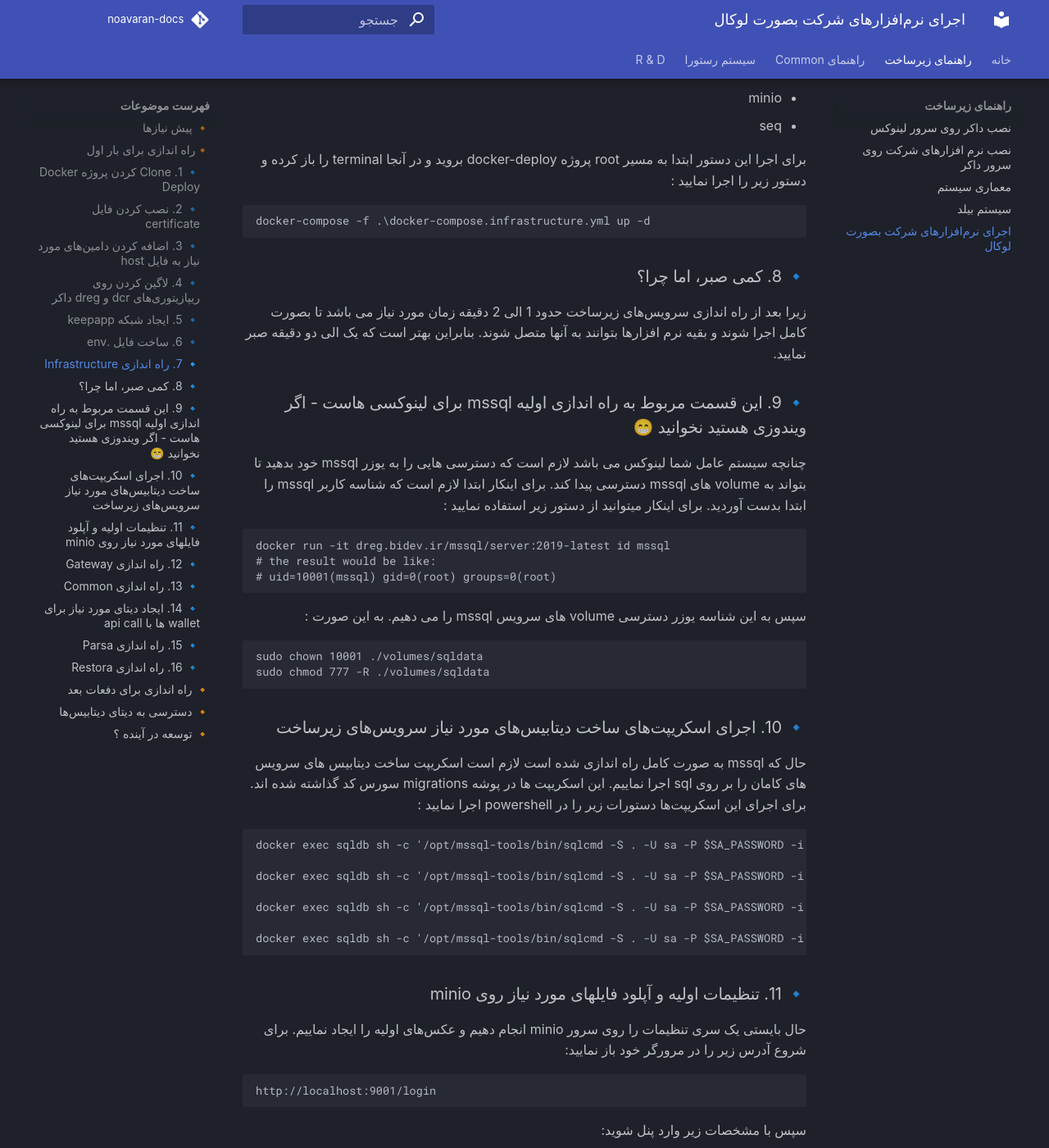
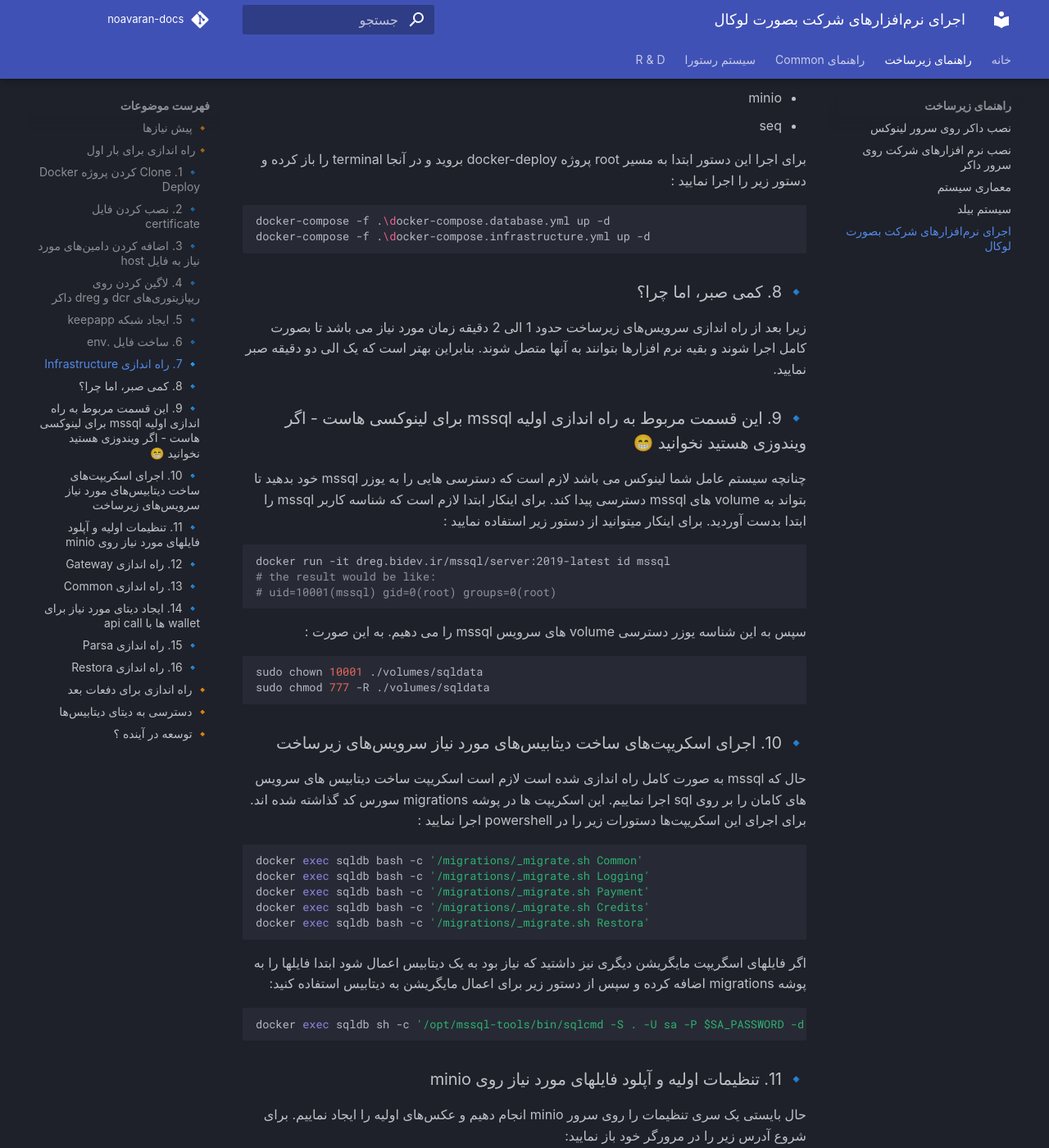
Before and after one commit to blue-innovators/noavaran-docs, an MkDocs documentation site: the page built from docs/infrastructure/setup-apps-local.md, in a window 1280 px wide and 1400 px high, scrolled down 2781 px. Shown: the whole window at 82% size. Built offline with MkDocs 1.6.1 and Material for MkDocs 9.7.7, drawn with Linux system fonts in a browser that asks for light colours; some web fonts are replaced; comment, search, counter and statistics services are not loaded; some of the changed text lies outside the part shown.

Commit message:
update new information for latest docker-deploy project

````diff
--- a/docs/infrastructure/setup-apps-local.md
+++ b/docs/infrastructure/setup-apps-local.md
@@ -76,7 +76,7 @@ docker login dreg.bidev.ir -u developer -p 123
 ### 🔹 5. ایجاد شبکه keepapp
 
 حال بایستی شبکه ای با نام keepapp ایجاد کنیم زیرا که تمامی سرویس‌های ما بر روی این شبکه با یکدیگر در ارتباط خواهند بود. برای ایجاد این شبکه دستور زیر را در terminal اجرا نمایید:
-```
+```sh
 docker network create keepapp
 ```
 
@@ -97,7 +97,8 @@ docker network create keepapp
 
 برای اجرا این دستور ابتدا به مسیر root پروژه docker-deploy بروید و در آنجا terminal را باز کرده و دستور زیر را اجرا نمایید :
 
-```
+```sh
+docker-compose -f .\docker-compose.database.yml up -d
 docker-compose -f .\docker-compose.infrastructure.yml up -d
 ```
 
@@ -110,7 +111,7 @@ docker-compose -f .\docker-compose.infrastructure.yml up -d
 چنانچه سیستم عامل شما لینوکس می باشد لازم است که دسترسی هایی را به یوزر mssql خود بدهید تا بتواند به volume های mssql دسترسی پیدا کند.
 برای اینکار ابتدا لازم است که شناسه کاربر mssql را ابتدا بدست آوردید. برای اینکار میتوانید از دستور زیر استفاده نمایید :
 
-```
+```sh
 docker run -it dreg.bidev.ir/mssql/server:2019-latest id mssql
 # the result would be like:
 # uid=10001(mssql) gid=0(root) groups=0(root)
@@ -118,7 +119,7 @@ docker run -it dreg.bidev.ir/mssql/server:2019-latest id mssql
 
 سپس به این شناسه یوزر دسترسی volume های سرویس mssql را می دهیم. به این صورت :
 
-```
+```sh
 sudo chown 10001 ./volumes/sqldata
 sudo chmod 777 -R ./volumes/sqldata
 ```
@@ -127,14 +128,16 @@ sudo chmod 777 -R ./volumes/sqldata
 
 حال که mssql به صورت کامل راه اندازی شده است لازم است اسکریپت ساخت دیتابیس های سرویس های کامان را بر روی sql اجرا نماییم. این اسکریپت ها در پوشه migrations سورس کد گذاشته شده اند. برای اجرای این اسکریپت‌ها دستورات زیر را در powershell اجرا نمایید :
 
+```sh
+docker exec sqldb bash -c '/migrations/_migrate.sh Common'
+docker exec sqldb bash -c '/migrations/_migrate.sh Logging'
+docker exec sqldb bash -c '/migrations/_migrate.sh Payment'
+docker exec sqldb bash -c '/migrations/_migrate.sh Credits'
+docker exec sqldb bash -c '/migrations/_migrate.sh Restora'
 ```
-docker exec sqldb sh -c '/opt/mssql-tools/bin/sqlcmd -S . -U sa -P $SA_PASSWORD -i /migrations/Create-CommonDb.sql'
-
-docker exec sqldb sh -c '/opt/mssql-tools/bin/sqlcmd -S . -U sa -P $SA_PASSWORD -i /migrations/Create-LoggingDb.sql'
-
-docker exec sqldb sh -c '/opt/mssql-tools/bin/sqlcmd -S . -U sa -P $SA_PASSWORD -i /migrations/Create-PaymentDb.sql'
-
-docker exec sqldb sh -c '/opt/mssql-tools/bin/sqlcmd -S . -U sa -P $SA_PASSWORD -i /migrations/Create-CreditDb.sql'
+اگر فایلهای اسگریپت مایگریشن دیگری نیز داشتید که نیاز بود به یک دیتابیس اعمال شود ابتدا فایلها را به پوشه migrations اضافه کرده و سپس از دستور زیر برای اعمال مایگریشن به دیتابیس استفاده کنید:
+```sh
+docker exec sqldb sh -c '/opt/mssql-tools/bin/sqlcmd -S . -U sa -P $SA_PASSWORD -d <database-name> -i /migrations/<migrationfile.sql>'
 ```
 
 ### 🔹 11. تنظیمات اولیه و آپلود فایلهای مورد نیاز روی minio
@@ -179,14 +182,14 @@ SecretKey: NRBkCpY26TAsHwXr4JfxNs6cGBaUj6D4
 
 ### 🔹 12. راه اندازی Gateway
 اکنون Gateway را بایستی راه اندازی کنیم تا بتوانیم از آدرس های مورد نظرمان به سرویس ها دسترسی داشته باشیم. برای اینکار دستور زیر را اجرا میکنیم:
-```
+```sh
 docker-compose -f .\docker-compose.gateway.yml up -d
 ```
 
 ### 🔹 13. راه اندازی Common
 حال میخواهیم سرویس‌های common را راه اندازی کنیم. برای راه اندازی این سرویس ها به root پروژه docker deploy رفته و در آنجا terminal را باز میکنیم. و دستور زیر را در آن اجرا میکنیم :
 
-```
+```sh
 docker-compose -f .\docker-compose.common.yml up -d
 ```
 
@@ -234,7 +237,7 @@ https://admin.local.dev/api/swagger/index.html
 ### 🔹 15. راه اندازی Parsa
 
 برای راه اندازی اپلیکیشن‌های پرسا از دستور زیر استفاده نمایید :
-```
+```sh
 docker-compose -f .\docker-compose.parsa.yml up -d
 ```
 
````
Also changed, not shown: docs/infrastructure/setup-apps.md (+2 -2 lines).
